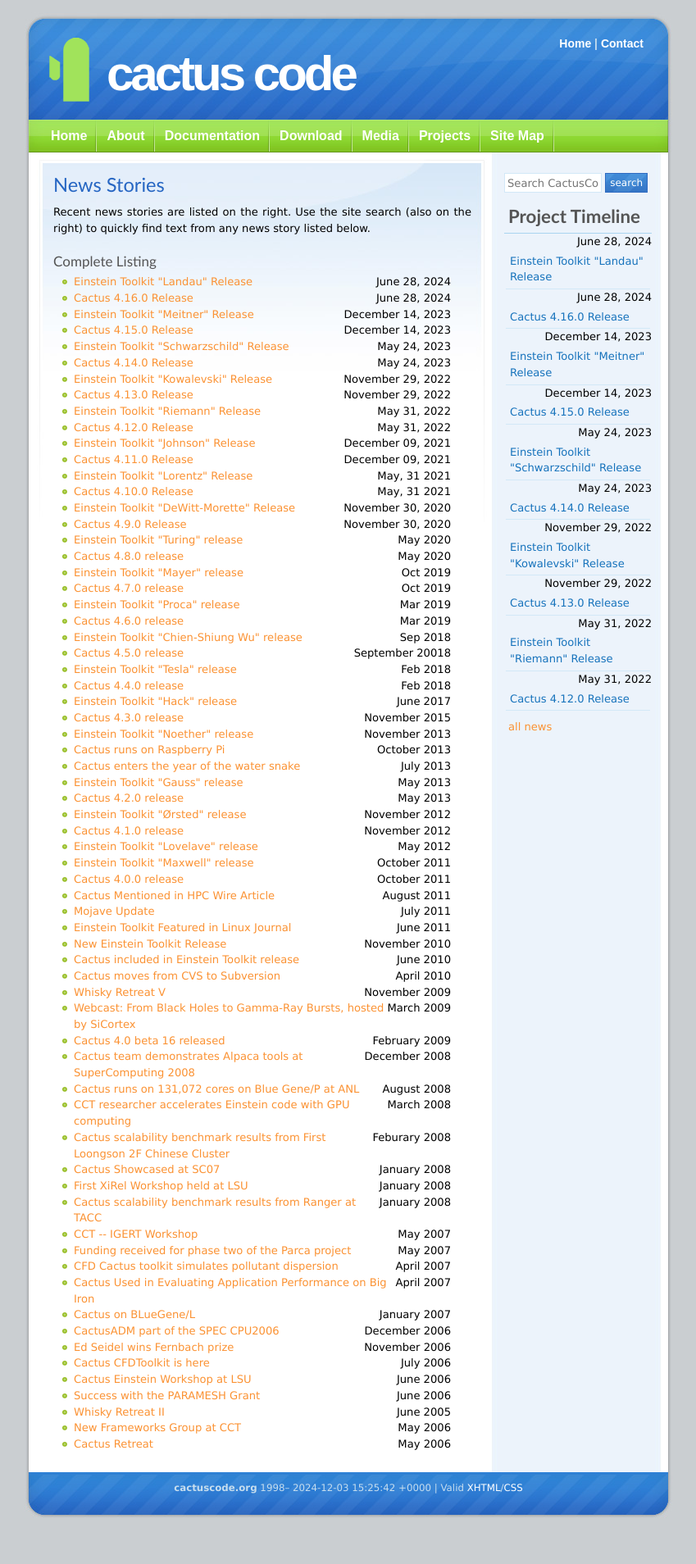
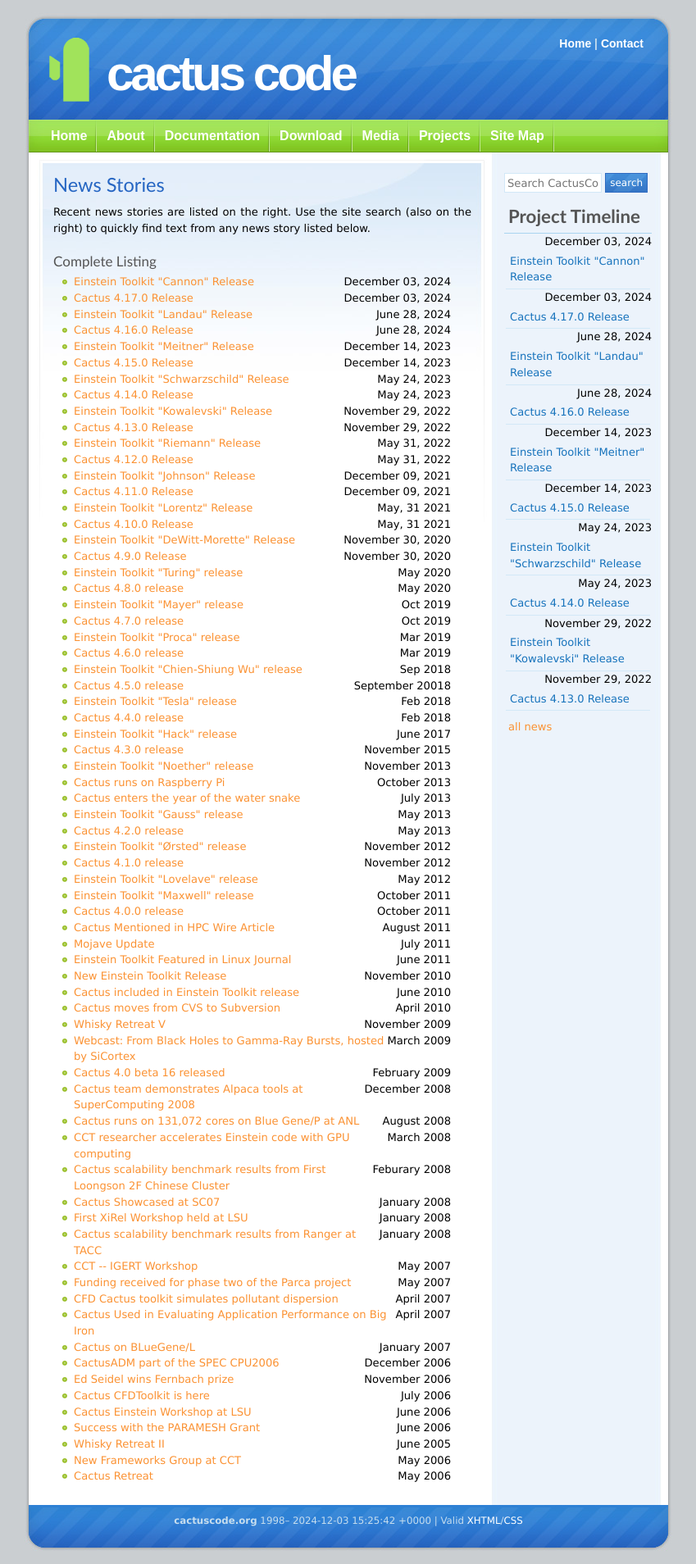
Before and after one commit to EinsteinToolkit/www.cactuscode.org, a Jekyll site: the page built from media/news/index.md, in a window 1280 px wide. Shown: the whole page at 82% size, without its empty margins (215-1064 px from the left). Built offline with Jekyll 4.4.1, drawn with Linux system fonts in a browser that asks for light colours; before the commit the page ends 1868 px from its top, so only the background shows below that.

Commit message:
news: add ET_2024_11 announcement

```diff
--- a/_data/news.yml
+++ b/_data/news.yml
@@ -1,3 +1,9 @@
+- date: "December 03, 2024"
+  link: "ET_2024_11/index.html"
+  title: 'Einstein Toolkit "Cannon" Release'
+- date: "December 03, 2024"
+  link: "cactus_4.17.0/index.html"
+  title: 'Cactus 4.17.0 Release'
 - date: "June 28, 2024"
   link: "ET_2024_05/index.html"
   title: 'Einstein Toolkit "Landau" Release'
--- /dev/null
+++ b/media/news/cactus_4.17.0/index.md
@@ -0,0 +1,13 @@
+---
+layout: default
+title: Cactus 4.17.0 release
+---
+We are pleased to announce release 4.17.0 of the Cactus computational toolkit
+in conjunction with the [Cannon](https://en.wikipedia.org/wiki/Annie_Jump_Cannon)
+release of the
+[Einstein Toolkit](https://einsteintoolkit.org).
+
+Read more about the new release in the longer
+[Einstein Toolkit release notes](https://einsteintoolkit.org/about/releases/ET_2023_05_announcement.html).
+
+### December 03, 2024 Roland Haas
```
Also changed, not shown: media/news/ET_2024_11/index.md (added, +14 -0 lines).
